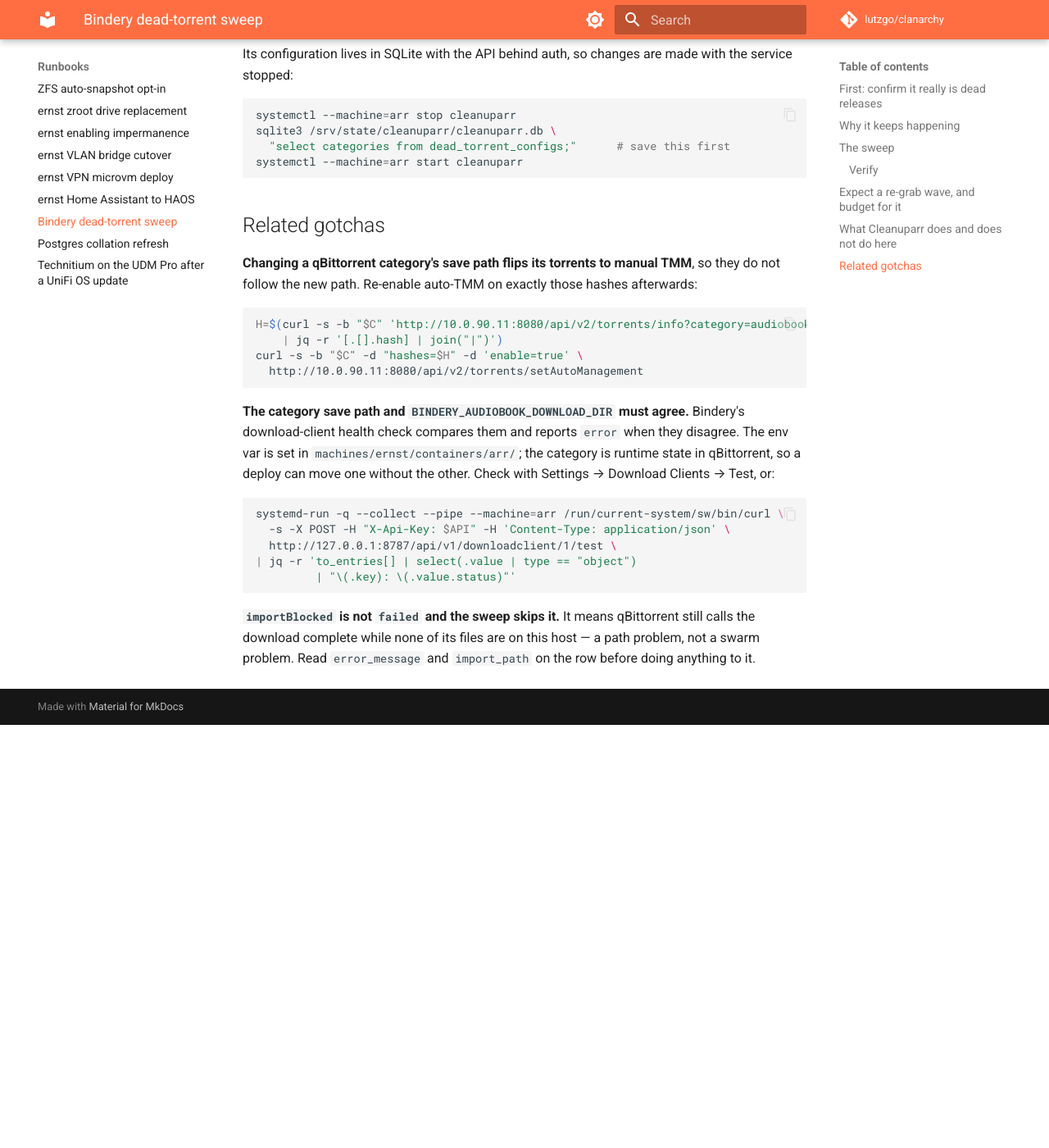
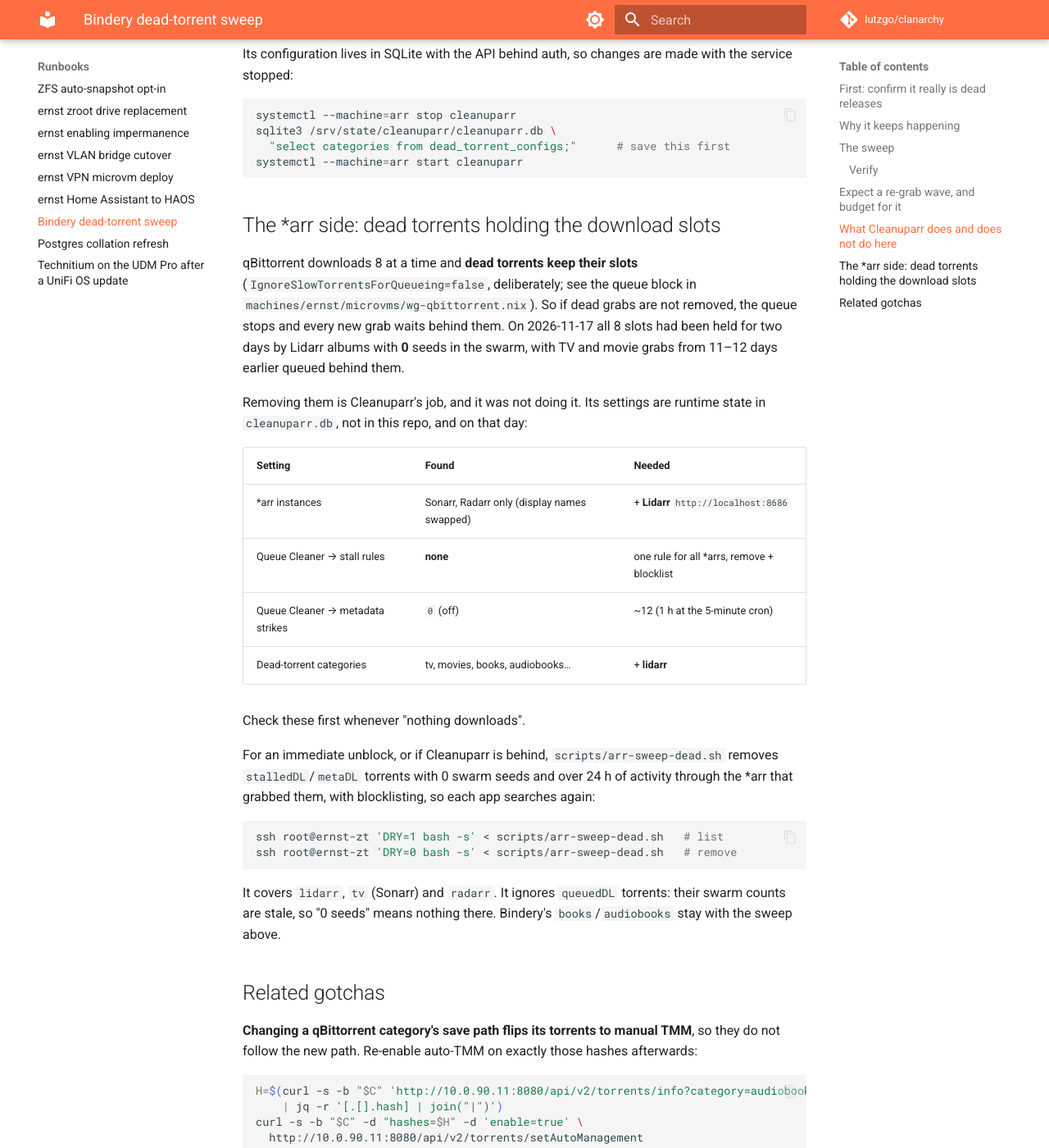
Before and after one commit to lutzgo/clanarchy, an MkDocs documentation site: the page built from docs/runbooks/bindery-dead-torrent-sweep.md, in a window 1280 px wide and 1400 px high, scrolled down 3765 px. Shown: the whole window at 82% size. Built offline with MkDocs 1.6.1 and Material for MkDocs 9.7.7, drawn with Linux system fonts in a browser that asks for light colours; comment, search, counter and statistics services are not loaded; before the commit the page ends 4649 px from its top, so only the background shows below that; some of the changed text lies outside the part shown.

Commit message:
docs(runbooks): sweep for dead *arr torrents holding qBittorrent's slots, and the inbound port after AirVPN (#461)
Adds scripts/arr-sweep-dead.sh (remove + blocklist through the *arr queue)
and a runbook section listing the Cleanuparr settings found missing on
2026-11-17. Corrects the IVPN-era 'no inbound port' paragraph.


Claude-Session: https://claude.ai/code/session_01W3g8SLp2kFqkKUNqR9FqhU

Co-authored-by: Claude Opus 5.5 <noreply@anthropic.com>

````diff
--- a/docs/runbooks/bindery-dead-torrent-sweep.md
+++ b/docs/runbooks/bindery-dead-torrent-sweep.md
@@ -64,12 +64,11 @@ work are indirect:
    set. See [The reading stack](../guides/reading-stack.md).
 2. **This sweep**, run periodically.
 
-A third factor, worth knowing and not worth chasing: qBittorrent has **no
-inbound port**. IVPN does not forward ports, so `nc -vz <exit-ip> 6881` from
-outside times out. The `wg0` accept rule in
-`machines/ernst/microvms/wg-qbittorrent.nix` is correct — nothing arrives to
-match it. This only costs the thin swarms (the `swarm1_2` column above), so it
-is not the cause of a red queue.
+A third factor, now largely gone: until 2026-11-10 qBittorrent had **no
+inbound port**, because IVPN does not forward ports. Since the switch to AirVPN
+(#447) the port is forwarded and `transfer/info` reports
+`connection_status: connected`, not `firewalled`. The thin swarms (the
+`swarm1_2` column above) are reachable now; a 0-seed release is still dead.
 
 ## The sweep
 
@@ -184,6 +183,41 @@ sqlite3 /srv/state/cleanuparr/cleanuparr.db \
 systemctl --machine=arr start cleanuparr
 ```
 
+## The *arr side: dead torrents holding the download slots
+
+qBittorrent downloads 8 at a time and **dead torrents keep their slots**
+(`IgnoreSlowTorrentsForQueueing=false`, deliberately; see the queue block in
+`machines/ernst/microvms/wg-qbittorrent.nix`). So if dead grabs are not
+removed, the queue stops and every new grab waits behind them. On 2026-11-17
+all 8 slots had been held for two days by Lidarr albums with **0** seeds in the
+swarm, with TV and movie grabs from 11–12 days earlier queued behind them.
+
+Removing them is Cleanuparr's job, and it was not doing it. Its settings are
+runtime state in `cleanuparr.db`, not in this repo, and on that day:
+
+| Setting | Found | Needed |
+|---|---|---|
+| \*arr instances | Sonarr, Radarr only (display names swapped) | + **Lidarr** `http://localhost:8686` |
+| Queue Cleaner → stall rules | **none** | one rule for all \*arrs, remove + blocklist |
+| Queue Cleaner → metadata strikes | `0` (off) | ~12 (1 h at the 5-minute cron) |
+| Dead-torrent categories | tv, movies, books, audiobooks… | + **lidarr** |
+
+Check these first whenever "nothing downloads".
+
+For an immediate unblock, or if Cleanuparr is behind, `scripts/arr-sweep-dead.sh`
+removes `stalledDL`/`metaDL` torrents with 0 swarm seeds and over 24 h of
+activity through the \*arr that grabbed them, with blocklisting, so each app
+searches again:
+
+```bash
+ssh root@ernst-zt 'DRY=1 bash -s' < scripts/arr-sweep-dead.sh   # list
+ssh root@ernst-zt 'DRY=0 bash -s' < scripts/arr-sweep-dead.sh   # remove
+```
+
+It covers `lidarr`, `tv` (Sonarr) and `radarr`. It ignores `queuedDL`
+torrents: their swarm counts are stale, so "0 seeds" means nothing there.
+Bindery's `books`/`audiobooks` stay with the sweep above.
+
 ## Related gotchas
 
 **Changing a qBittorrent category's save path flips its torrents to manual
````
Also changed, not shown: 1 other file.
